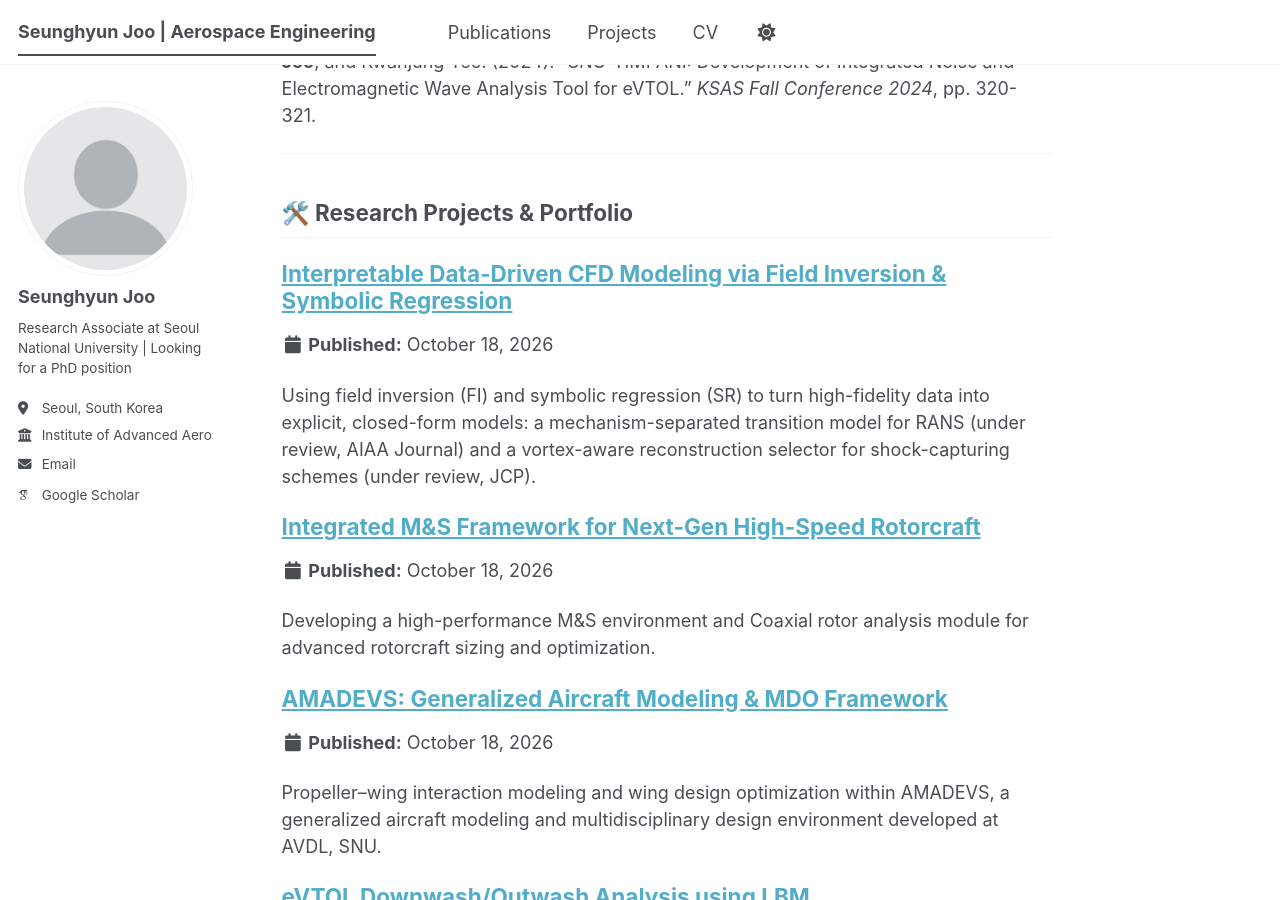
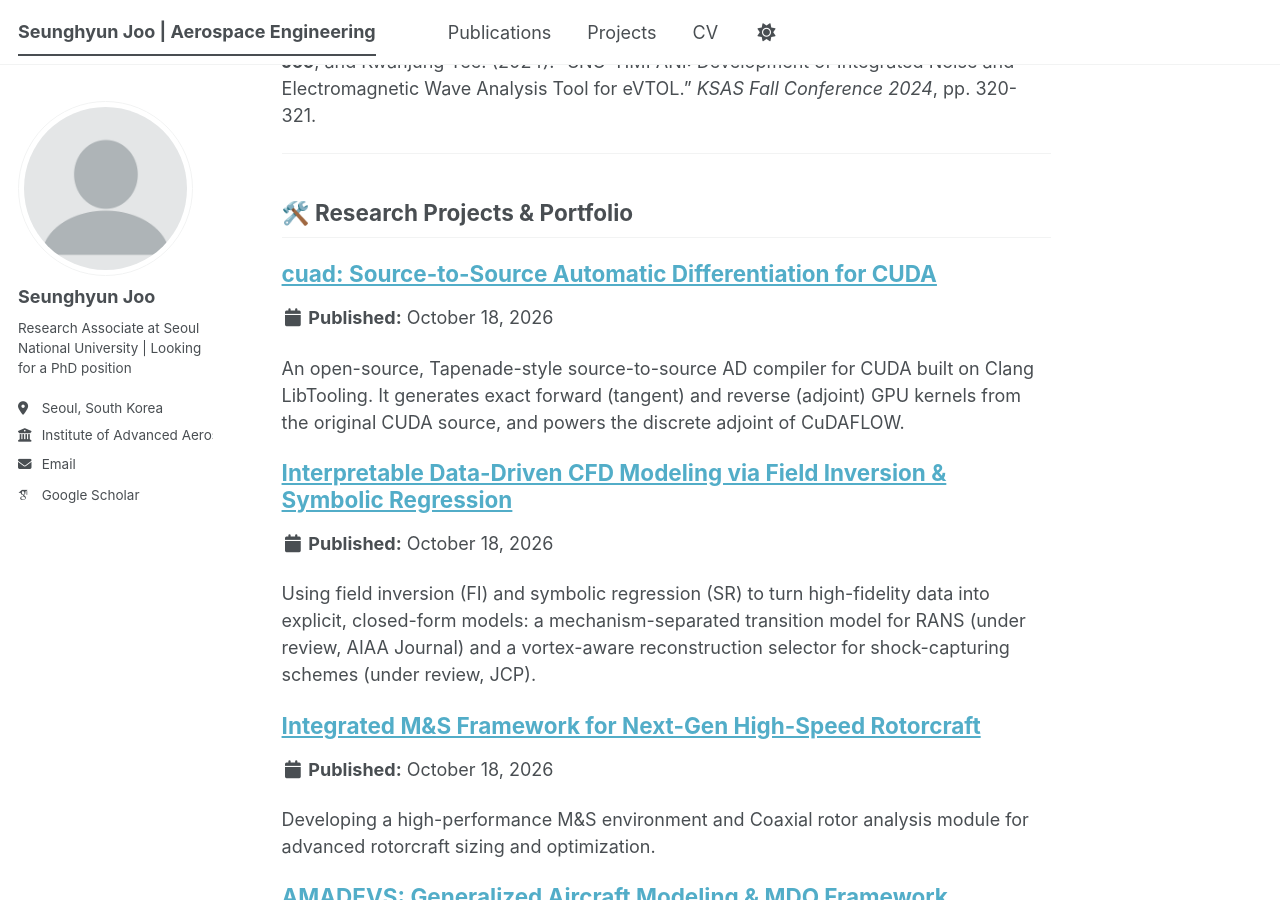
Before and after one commit to SEUNGHYUN-JOO/SEUNGHYUN-JOO.github.io, a Jekyll site: the page built from _pages/about.md, in a window 1280 px wide and 900 px high, scrolled down 4430 px. Built offline with Jekyll 4.4.1, drawn with Linux system fonts in a browser that asks for light colours; some web fonts are replaced; a script bundle is joined from its source files by our own code; library files that are not in the unit come from our copies; some of the changed lines change nothing that is shown.

Commit message:
Add cuad project page; link it from CuDAFLOW

```diff
--- a/_portfolio/portfolio-0-cudaflow.md
+++ b/_portfolio/portfolio-0-cudaflow.md
@@ -19,7 +19,7 @@ finite difference.
   with up to 5th-order MUSCL / eMLP-VC reconstruction, full viscous fluxes,
   Spalart–Allmaras (RANS) and SA-DDES/IDDES/Vreman (LES), implicit red-black /
   line (DADI) smoothing and pseudo-time multigrid, dual-time unsteady.
-- **`cuad` — CUDA AD compiler** — forward (tangent) and reverse (adjoint) mode;
+- **`cuad` — CUDA AD compiler** ([now a separate open-source repository]({{ '/portfolio/portfolio-6-cuad/' | relative_url }})) — forward (tangent) and reverse (adjoint) mode;
   handles arrays, structs, cross-call, `atomicAdd`, ternaries and 2-D array
   access. It differentiates the heavy flux/viscous/turbulence kernels exactly.
 - **Exact discrete adjoint** — the stiff RANS adjoint amplifies *any*
--- /dev/null
+++ b/_portfolio/portfolio-6-cuad.md
@@ -0,0 +1,48 @@
+---
+title: "cuad: Source-to-Source Automatic Differentiation for CUDA"
+excerpt: "An open-source, Tapenade-style source-to-source AD compiler for CUDA built on Clang LibTooling. It generates exact forward (tangent) and reverse (adjoint) GPU kernels from the original CUDA source, and powers the discrete adjoint of CuDAFLOW."
+collection: portfolio
+---
+
+[![GitHub](https://img.shields.io/badge/GitHub-cuad-181717?logo=github)](https://github.com/SEUNGHYUN-JOO/cuad)
+
+## 🔍 Project Overview
+**cuad** reads CUDA kernels and writes their derivatives as new CUDA source: a **forward (tangent)** companion `f_d` and a **reverse (adjoint)** companion `f_b` for each `__global__` / `__device__` function. Because it differentiates the kernel source itself, every derivative is exact (no finite differences), and the generated kernels run on the GPU like the originals.
+
+cuad was developed for the exact discrete adjoint of [CuDAFLOW]({{ '/portfolio/portfolio-0-cudaflow/' | relative_url }}), where it differentiates the flux, viscous, and turbulence-model residual kernels.
+
+## 🛠️ Key Features
+* **Forward and reverse mode**, including calls between user functions (each callee gets its own companion).
+* **Activity analysis**: only variables on an active input-to-output path are differentiated.
+* **Tape for overwritten values**, stored in a per-thread tape; pure accumulations (`v = v + e`) are recognised and need no tape.
+* **GPU-safe adjoint accumulation**: `atomicAdd` for shared arrays, plain `+=` for thread-local data.
+* **Loops and control flow**: grid-stride loops, per-iteration recomputation, `#pragma unroll`, early exits, `c ? a : b`.
+* **C++ constructs**: function templates, default arguments, reference outputs, local pointers and arrays of pointers.
+* **Math library**: trigonometric, exponential, power, `atan2`, `hypot`, `copysign`, `cbrt`, and more, in float and double.
+
+## 🆕 Improvements over the Version Bundled in CuDAFLOW
+* **Fixes for silently wrong derivatives**, each checked against finite differences: `c ? a : b` (its adjoint was dropped), a one-sided `if` in the middle of a function (the reverse sweep ran in the wrong order), value-returning user functions nested in expressions (adjoint was 0), and `copysign`.
+* **Less tape**: pure accumulations need no tape, and recompute loops replay their primal without pushes.
+* **Broader language coverage**: templates, default arguments, reference outputs, array parameters, local pointers, early exits, branch-local declarations, bare blocks, `#pragma unroll`, in-place updates of local arrays in loops.
+* **More math functions**: `atan2`, `atan`, `asin`, `acos`, `hypot`, `cbrt`, `copysign`, and piecewise-constant `floor` / `ceil` / `round`.
+
+## ✅ Verification
+The test suite checks every generated tangent and adjoint against central finite differences and with adjoint dot-product tests (⟨y̅, J ẋ⟩ = ⟨Jᵀ y̅, ẋ⟩):
+
+<table>
+  <thead>
+    <tr><th>Case</th><th>Check</th></tr>
+  </thead>
+  <tbody>
+    <tr><td>Small kernels (scalar math, loops, overwritten values, device calls, atomic scatter)</td><td>Tangent and adjoint vs. FD, relative error ~1e-11</td></tr>
+    <tr><td>CuDAFLOW kernels (conservative-to-primitive, cell volume)</td><td>Tangent FD and adjoint dot test</td></tr>
+    <tr><td>Mesh shape optimisation and NACA 0012 inverse design</td><td>Adjoint gradient vs. FD, then converged optimisation</td></tr>
+    <tr><td>Spalart–Allmaras field inversion (FIML)</td><td>SA source adjoint dot test; recovers the correction field β</td></tr>
+  </tbody>
+</table>
+
+## 🧪 Technical Skills Demonstrated
+* **Languages / tools:** C++17, CUDA, Clang LibTooling (AST analysis and source rewriting)
+* **Methods:** Algorithmic differentiation (tangent and adjoint), activity analysis, taping, discrete adjoint methods
+
+GPL-3.0.
```
